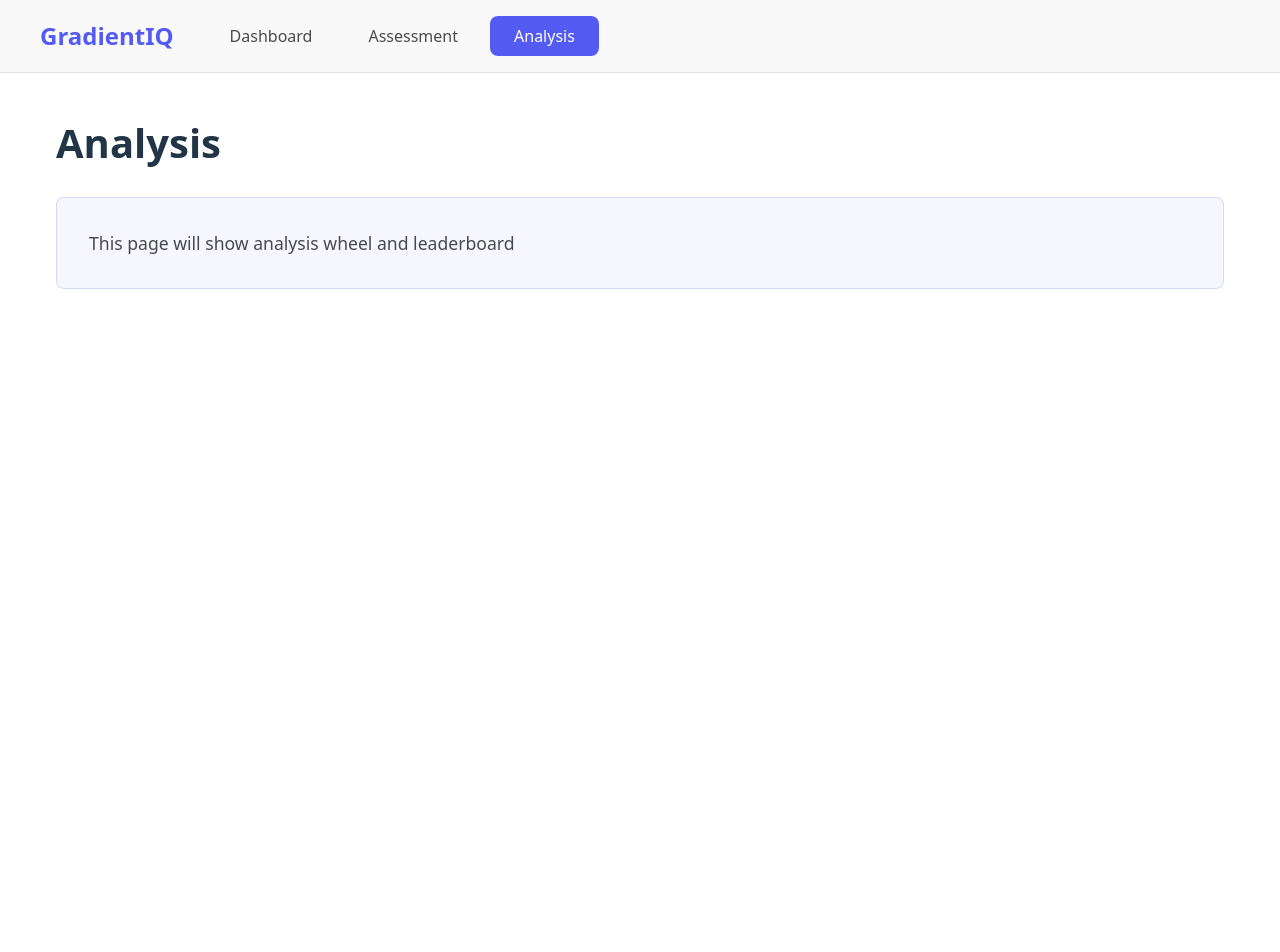
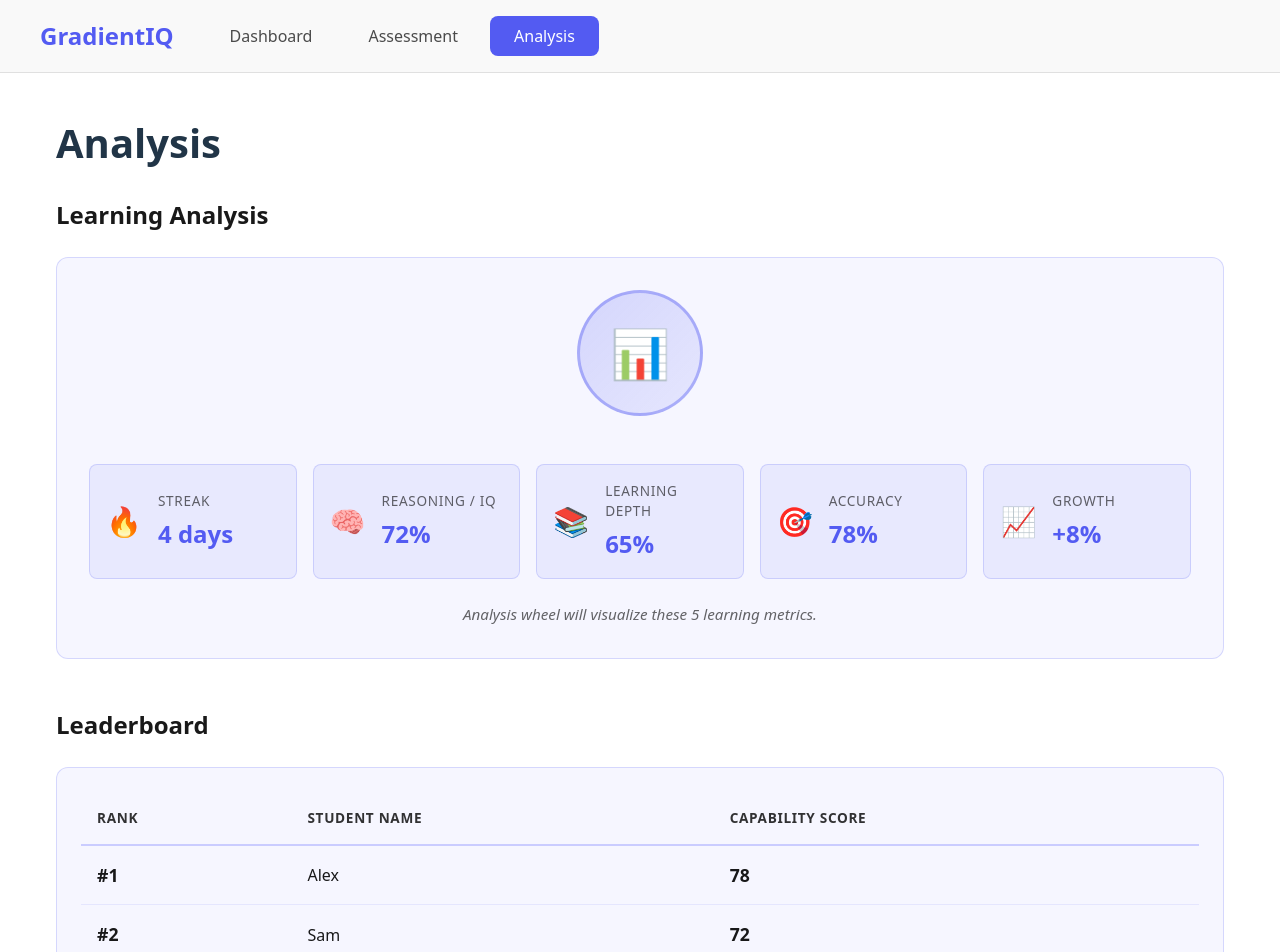
Before and after one commit to mithra-tejvarma/GradientIQ, a React (Vite) app: page /analysis in a window 1280 px wide. Shown: the top 952 px of the page. Before the commit the page ends 800 px from the top, so only its background shows below. Built offline with nearby package versions, Linux system fonts and the light colour scheme.

Commit message:
Implement Analysis page UI with Learning Analysis wheel and Leaderboard sections
Co-authored-by: mithra-tejvarma <166020675+mithra-tejvarma@users.noreply.github.com>

```diff
--- /dev/null
+++ b/src/pages/AnalysisPage.css
@@ -0,0 +1,240 @@
+/* Analysis Page Specific Styles */
+
+.analysis-section {
+  margin-bottom: 3rem;
+}
+
+.section-heading {
+  font-size: 1.5rem;
+  font-weight: 600;
+  margin-top: 0;
+  margin-bottom: 1.5rem;
+  color: rgba(255, 255, 255, 0.9);
+}
+
+/* Analysis Wheel Styles */
+.analysis-wheel-container {
+  background-color: rgba(100, 108, 255, 0.05);
+  border: 1px solid rgba(100, 108, 255, 0.2);
+  border-radius: 12px;
+  padding: 2rem;
+}
+
+.analysis-wheel-placeholder {
+  display: flex;
+  flex-direction: column;
+  align-items: center;
+  gap: 2rem;
+  margin-bottom: 1.5rem;
+}
+
+.wheel-center {
+  width: 120px;
+  height: 120px;
+  border-radius: 50%;
+  background: linear-gradient(135deg, rgba(100, 108, 255, 0.2), rgba(100, 108, 255, 0.1));
+  border: 3px solid rgba(100, 108, 255, 0.4);
+  display: flex;
+  align-items: center;
+  justify-content: center;
+  margin-bottom: 1rem;
+}
+
+.wheel-icon {
+  font-size: 3rem;
+  line-height: 1;
+}
+
+.metrics-list {
+  display: grid;
+  grid-template-columns: repeat(auto-fit, minmax(200px, 1fr));
+  gap: 1rem;
+  width: 100%;
+}
+
+.metric-item {
+  display: flex;
+  align-items: center;
+  gap: 1rem;
+  background-color: rgba(100, 108, 255, 0.08);
+  border: 1px solid rgba(100, 108, 255, 0.2);
+  border-radius: 8px;
+  padding: 1rem;
+  transition: all 0.2s ease;
+}
+
+.metric-item:hover {
+  background-color: rgba(100, 108, 255, 0.12);
+  border-color: rgba(100, 108, 255, 0.3);
+}
+
+.metric-icon {
+  font-size: 1.8rem;
+  line-height: 1;
+}
+
+.metric-content {
+  flex: 1;
+}
+
+.metric-name {
+  font-size: 0.85rem;
+  font-weight: 500;
+  color: rgba(255, 255, 255, 0.6);
+  margin-bottom: 0.25rem;
+  text-transform: uppercase;
+  letter-spacing: 0.05em;
+}
+
+.metric-value {
+  font-size: 1.5rem;
+  font-weight: 700;
+  color: #646cff;
+}
+
+.wheel-description {
+  font-size: 0.95rem;
+  color: rgba(255, 255, 255, 0.6);
+  text-align: center;
+  font-style: italic;
+  margin: 0;
+}
+
+/* Leaderboard Styles */
+.leaderboard-container {
+  background-color: rgba(100, 108, 255, 0.05);
+  border: 1px solid rgba(100, 108, 255, 0.2);
+  border-radius: 12px;
+  padding: 1.5rem;
+  overflow-x: auto;
+}
+
+.leaderboard-table {
+  width: 100%;
+  border-collapse: collapse;
+  font-size: 1rem;
+}
+
+.leaderboard-table thead {
+  border-bottom: 2px solid rgba(100, 108, 255, 0.3);
+}
+
+.leaderboard-table th {
+  padding: 1rem;
+  text-align: left;
+  font-weight: 600;
+  color: rgba(255, 255, 255, 0.8);
+  text-transform: uppercase;
+  font-size: 0.85rem;
+  letter-spacing: 0.05em;
+}
+
+.leaderboard-table tbody tr {
+  border-bottom: 1px solid rgba(100, 108, 255, 0.1);
+  transition: background-color 0.2s ease;
+}
+
+.leaderboard-table tbody tr:hover {
+  background-color: rgba(100, 108, 255, 0.08);
+}
+
+.leaderboard-table tbody tr:last-child {
+  border-bottom: none;
+}
+
+.leaderboard-table tbody tr.current-user {
+  background-color: rgba(100, 108, 255, 0.15);
+  font-weight: 600;
+}
+
+.leaderboard-table tbody tr.current-user:hover {
+  background-color: rgba(100, 108, 255, 0.2);
+}
+
+.leaderboard-table td {
+  padding: 1rem;
+  color: rgba(255, 255, 255, 0.9);
+}
+
+.rank-cell {
+  font-weight: 700;
+  color: #646cff;
+  font-size: 1.1rem;
+}
+
+.name-cell {
+  font-size: 1rem;
+}
+
+.score-cell {
+  font-weight: 600;
+  font-size: 1.1rem;
+}
+
+/* Light mode styles */
+@media (prefers-color-scheme: light) {
+  .section-heading {
+    color: rgba(0, 0, 0, 0.9);
+  }
+
+  .analysis-wheel-container,
+  .leaderboard-container {
+    background-color: rgba(83, 91, 242, 0.05);
+    border: 1px solid rgba(83, 91, 242, 0.2);
+  }
+
+  .wheel-center {
+    background: linear-gradient(135deg, rgba(83, 91, 242, 0.2), rgba(83, 91, 242, 0.1));
+    border: 3px solid rgba(83, 91, 242, 0.4);
+  }
+
+  .metric-item {
+    background-color: rgba(83, 91, 242, 0.08);
+    border: 1px solid rgba(83, 91, 242, 0.2);
+  }
+
+  .metric-item:hover {
+    background-color: rgba(83, 91, 242, 0.12);
+    border-color: rgba(83, 91, 242, 0.3);
+  }
+
+  .metric-name {
+    color: rgba(0, 0, 0, 0.6);
+  }
+
+  .metric-value {
+    color: #535bf2;
+  }
+
+  .wheel-description {
+    color: rgba(0, 0, 0, 0.6);
+  }
+
+  .leaderboard-table th {
+    color: rgba(0, 0, 0, 0.8);
+  }
+
+  .leaderboard-table tbody tr {
+    border-bottom: 1px solid rgba(83, 91, 242, 0.1);
+  }
+
+  .leaderboard-table tbody tr:hover {
+    background-color: rgba(83, 91, 242, 0.08);
+  }
+
+  .leaderboard-table tbody tr.current-user {
+    background-color: rgba(83, 91, 242, 0.15);
+  }
+
+  .leaderboard-table tbody tr.current-user:hover {
+    background-color: rgba(83, 91, 242, 0.2);
+  }
+
+  .leaderboard-table td {
+    color: rgba(0, 0, 0, 0.9);
+  }
+
+  .rank-cell {
+    color: #535bf2;
+  }
+}
--- a/src/pages/AnalysisPage.jsx
+++ b/src/pages/AnalysisPage.jsx
@@ -1,12 +1,80 @@
 import './Page.css';
+import './AnalysisPage.css';
 
 function AnalysisPage() {
+  // Mock data for the 5 learning metrics
+  const learningMetrics = [
+    { name: 'Streak', value: '4 days', icon: '🔥' },
+    { name: 'Reasoning / IQ', value: '72%', icon: '🧠' },
+    { name: 'Learning Depth', value: '65%', icon: '📚' },
+    { name: 'Accuracy', value: '78%', icon: '🎯' },
+    { name: 'Growth', value: '+8%', icon: '📈' }
+  ];
+
+  // Mock data for leaderboard
+  const leaderboardData = [
+    { rank: 1, name: 'Alex', score: 78 },
+    { rank: 2, name: 'Sam', score: 72 },
+    { rank: 3, name: 'You', score: 68, isCurrentUser: true }
+  ];
+
   return (
     <div className="page">
       <h1>Analysis</h1>
-      <div className="placeholder-content">
-        <p>This page will show analysis wheel and leaderboard</p>
-      </div>
+
+      {/* Analysis Wheel Section */}
+      <section className="analysis-section">
+        <h2 className="section-heading">Learning Analysis</h2>
+        <div className="analysis-wheel-container">
+          <div className="analysis-wheel-placeholder">
+            <div className="wheel-center">
+              <span className="wheel-icon">📊</span>
+            </div>
+            <div className="metrics-list">
+              {learningMetrics.map((metric) => (
+                <div key={metric.name} className="metric-item">
+                  <span className="metric-icon">{metric.icon}</span>
+                  <div className="metric-content">
+                    <div className="metric-name">{metric.name}</div>
+                    <div className="metric-value">{metric.value}</div>
+                  </div>
+                </div>
+              ))}
+            </div>
+          </div>
+          <p className="wheel-description">
+            Analysis wheel will visualize these 5 learning metrics.
+          </p>
+        </div>
+      </section>
+
+      {/* Leaderboard Section */}
+      <section className="analysis-section">
+        <h2 className="section-heading">Leaderboard</h2>
+        <div className="leaderboard-container">
+          <table className="leaderboard-table">
+            <thead>
+              <tr>
+                <th>Rank</th>
+                <th>Student Name</th>
+                <th>Capability Score</th>
+              </tr>
+            </thead>
+            <tbody>
+              {leaderboardData.map((entry) => (
+                <tr
+                  key={entry.rank}
+                  className={entry.isCurrentUser ? 'current-user' : ''}
+                >
+                  <td className="rank-cell">#{entry.rank}</td>
+                  <td className="name-cell">{entry.name}</td>
+                  <td className="score-cell">{entry.score}</td>
+                </tr>
+              ))}
+            </tbody>
+          </table>
+        </div>
+      </section>
     </div>
   );
 }
```
